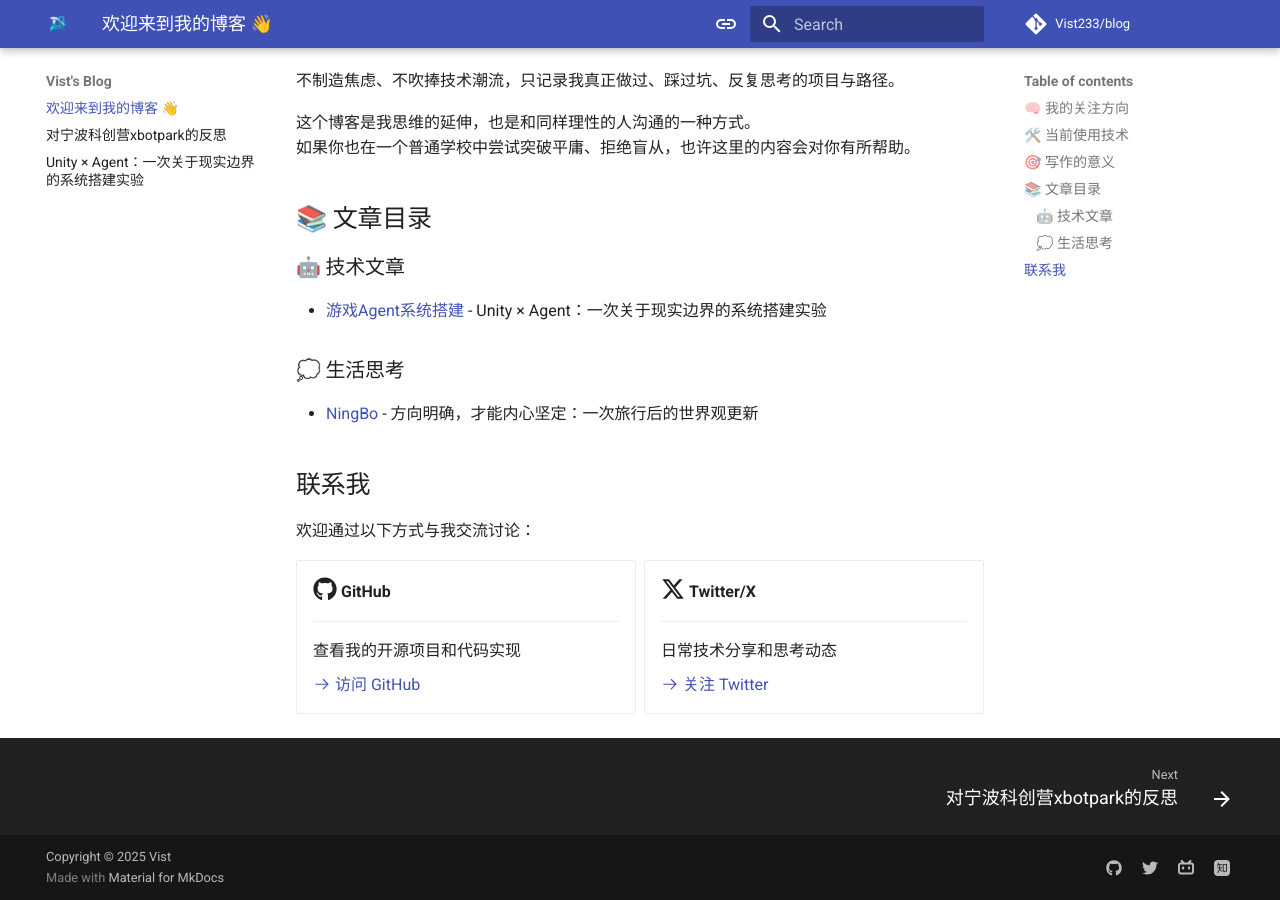
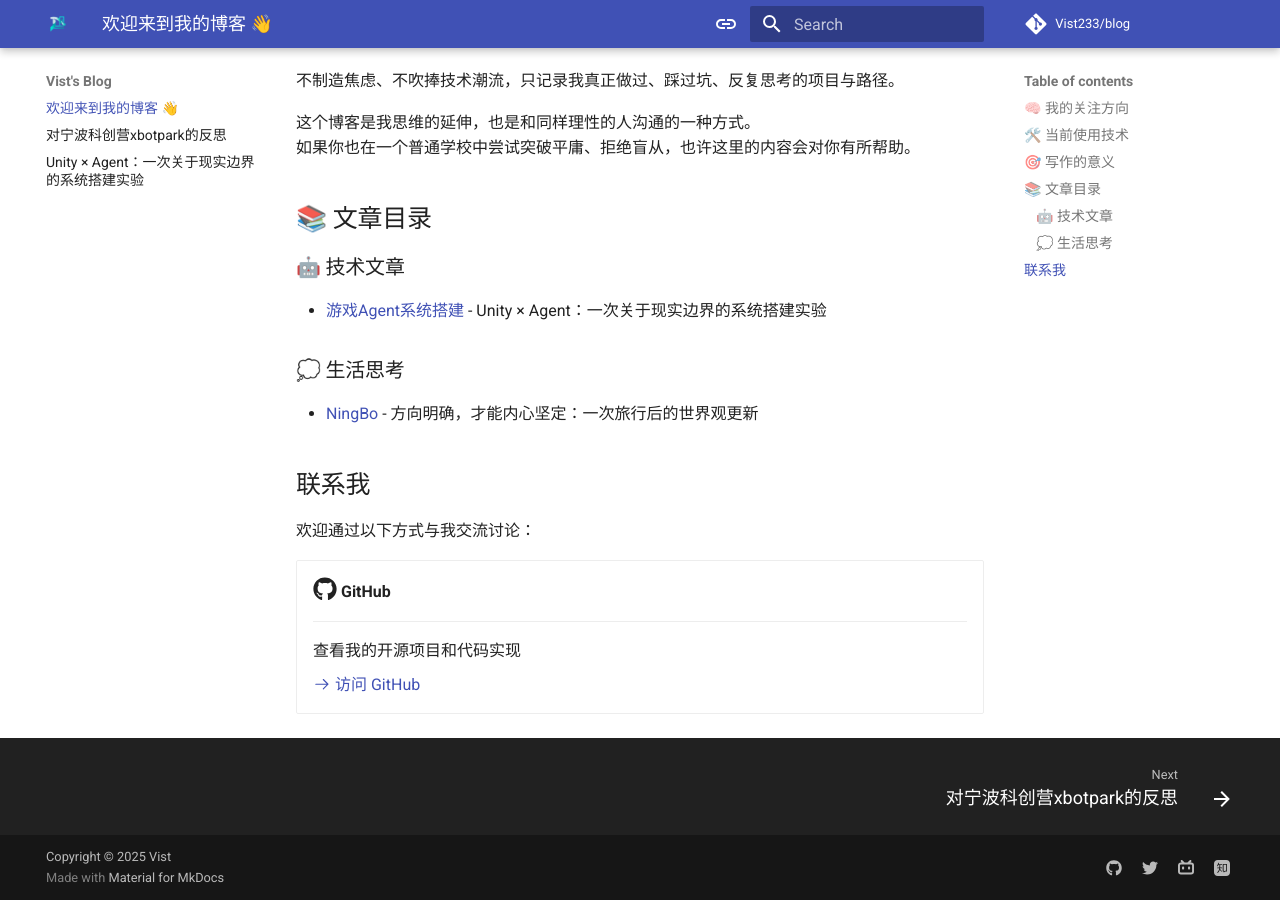
Before and after one commit to Vist233/blog, an MkDocs documentation site: the page built from docs/index.md, in a window 1280 px wide and 900 px high, scrolled down 624 px. Built offline with MkDocs 1.6.1 and Material for MkDocs 9.7.7, drawn with Linux system fonts in a browser that asks for light colours; comment, search, counter and statistics services are not loaded.

Commit message:
remove t

```diff
--- a/docs/index.md
+++ b/docs/index.md
@@ -47,12 +47,4 @@
 
     [:octicons-arrow-right-24: 访问 GitHub](https://github.com/Vist233)
 
--   :fontawesome-brands-x-twitter:{ .lg } **Twitter/X**
-
-    ---
-
-    日常技术分享和思考动态
-
-    [:octicons-arrow-right-24: 关注 Twitter](https://x.com/zhangyvjing233)
-
 </div>
```
